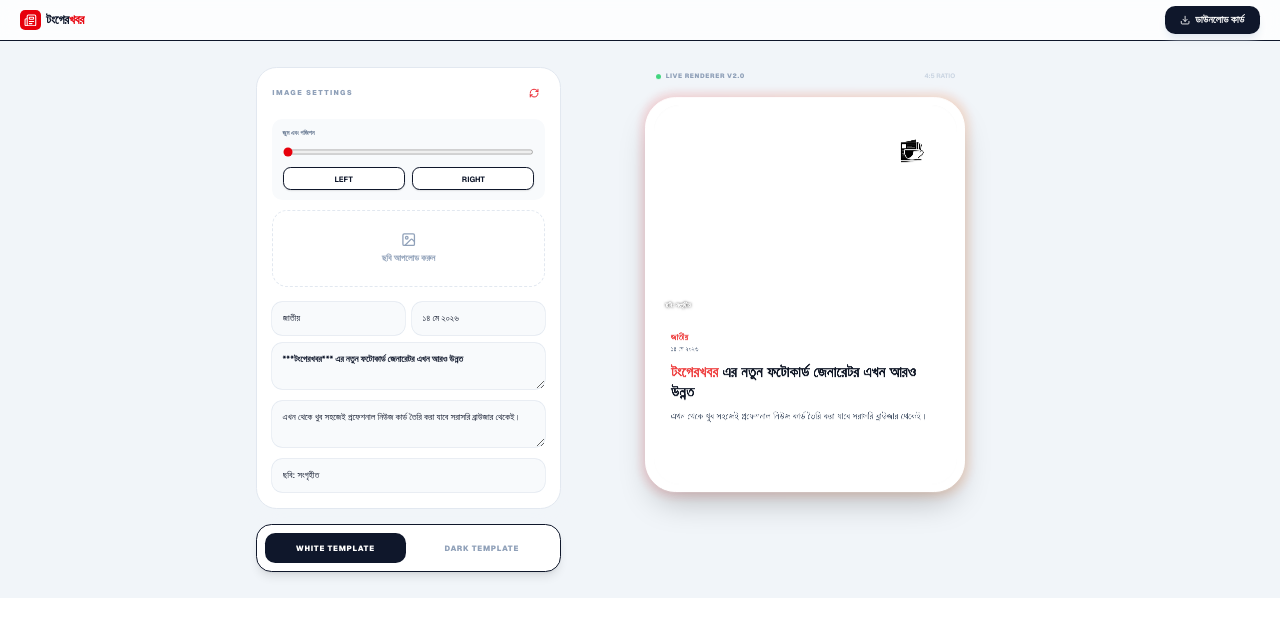
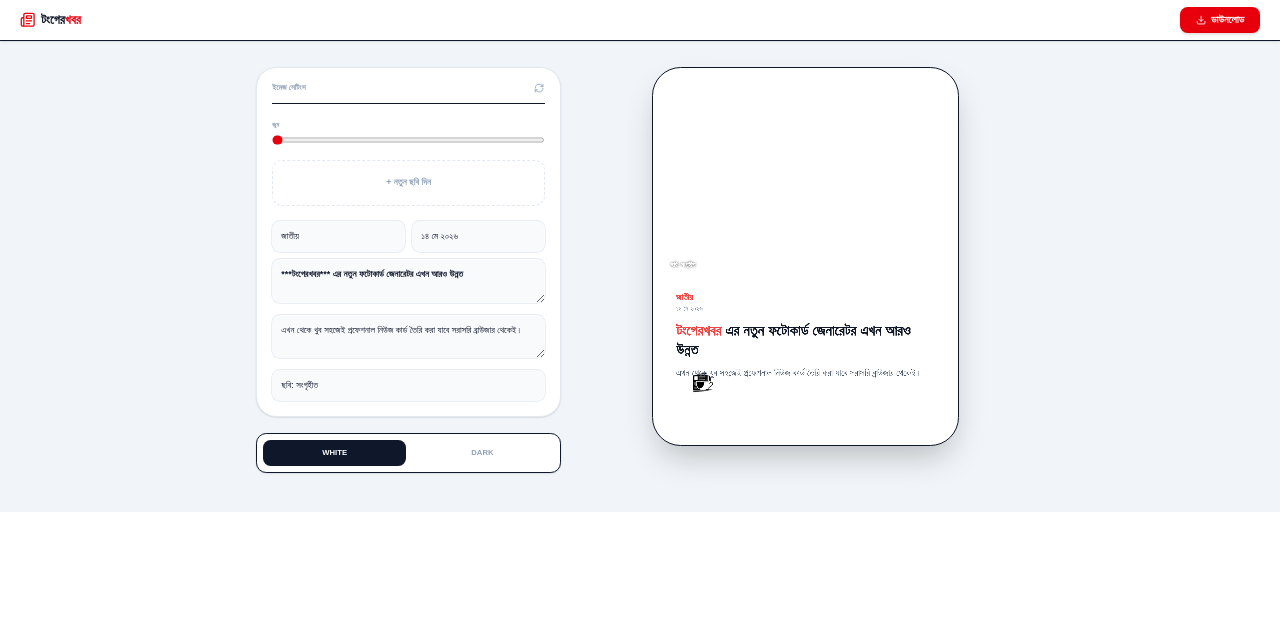
Before and after one commit to Fahim-hash/portfolio, a Next.js app: page /tongerkhobor in a window 1280 px wide. Shown: the top 636 px of the page. Built offline with nearby package versions, Linux system fonts and the light colour scheme.

Commit message:
Update page.tsx

```diff
--- a/app/tongerkhobor/page.tsx
+++ b/app/tongerkhobor/page.tsx
@@ -97,8 +97,9 @@ export default function PhotocardGenerator() {
     ctx.fillRect(0, 0, W, H)
 
     // 2. Image Drawing
+    const imageBottomLimit = H * 0.55
     if (image) {
-      const targetH = H * 0.55
+      const targetH = imageBottomLimit
       const imgRatio = image.width / image.height
       let drawW = W * imageZoom
       let drawH = (W / imgRatio) * imageZoom
@@ -128,21 +129,27 @@ export default function PhotocardGenerator() {
       }
     }
 
-    // 3. Watermark / Logo (TOP RIGHT পজিশন - ফিক্সড)
+    // 3. Logo (নিচে বাম পাশে - ফিক্সড)
     if (logoImg) {
       ctx.save()
-      // হোয়াইট মোডে লোগো কালো হবে
       if (template === 'minimal') ctx.filter = 'invert(1) contrast(200%)'
 
-      const logoW = 220 // একটু বড় লোগো
+      const logoW = 200
       const logoH = (logoImg.height / logoImg.width) * logoW
-      // টপ-রাইট কর্নারে পজিশন
-      ctx.drawImage(logoImg, W - logoW - 50, 50, logoW, logoH)
+      // একদম নিচে বাম পাশে পজিশন
+      ctx.drawImage(logoImg, 60, H - logoH - 60, logoW, logoH)
       ctx.restore()
     }
 
-    // 4. Category & Date
-    const contentY = (H * 0.55) + 70
+    // 4. Photo Credit (লোগোর সাথে যাতে না লাগে তাই ইমেজের একটু উপরে সরানো হয়েছে)
+    ctx.fillStyle = '#FFFFFF'
+    ctx.font = 'bold 22px Arial'
+    ctx.shadowColor = 'rgba(0,0,0,0.8)'; ctx.shadowBlur = 8;
+    ctx.fillText(photoCredit, 40, imageBottomLimit - 30)
+    ctx.shadowBlur = 0
+
+    // 5. Category & Date
+    const contentY = imageBottomLimit + 70
     ctx.textBaseline = 'top'
     ctx.textAlign = 'left'
 
@@ -154,11 +161,11 @@ export default function PhotocardGenerator() {
     ctx.font = '24px Arial'
     ctx.fillText(date, 60, contentY + 45)
 
-    // 5. Headline
+    // 6. Headline
     const headY = contentY + 115
     const headHeight = drawHeadline(ctx, headline, 60, headY, W - 120, headlineSize * 1.3)
 
-    // 6. Subtext
+    // 7. Subtext
     if (subtext) {
       ctx.fillStyle = template === 'minimal' ? '#475569' : '#cbd5e1'
       ctx.font = '34px Arial'
@@ -179,96 +186,69 @@ export default function PhotocardGenerator() {
       ctx.fillText(line, 60, subTextY)
     }
 
-    // 7. Photo Credit (বটম লেফট - ইমেজের উপরে)
-    ctx.fillStyle = '#FFFFFF'
-    ctx.font = 'bold 22px Arial'
-    ctx.shadowColor = 'rgba(0,0,0,0.8)'; ctx.shadowBlur = 8;
-    ctx.fillText(photoCredit, 40, (H * 0.55) - 40)
-    ctx.shadowBlur = 0
-
   }, [template, category, date, headline, subtext, photoCredit, image, imagePos, imageZoom, headlineSize, logoImg])
 
   useEffect(() => { render() }, [render])
 
   return (
-    <div className="min-h-screen bg-[#F1F5F9] text-slate-900 font-sans">
-      <header className="bg-white/80 backdrop-blur-md border-b sticky top-0 z-30 px-8 h-16 flex items-center justify-between">
+    <div className="min-h-screen bg-[#F1F5F9] text-slate-900">
+      <header className="bg-white border-b sticky top-0 z-30 px-8 h-16 flex items-center justify-between shadow-sm">
         <div className="flex items-center gap-2">
-          <div className="bg-red-600 p-1.5 rounded-lg">
-            <Newspaper className="text-white w-5 h-5" />
-          </div>
-          <h1 className="text-xl font-black tracking-tight">টংগের<span className="text-red-600">খবর</span></h1>
+          <Newspaper className="text-red-600 w-6 h-6" />
+          <h1 className="text-xl font-black">টংগের<span className="text-red-600">খবর</span></h1>
         </div>
         <button onClick={() => {
           const link = document.createElement('a')
-          link.download = `tongerkhobor_${Date.now()}.png`
+          link.download = `card_${Date.now()}.png`
           link.href = canvasRef.current?.toDataURL('image/png', 1.0) || ''
           link.click()
-        }} className="bg-slate-900 hover:bg-black text-white px-6 py-2.5 rounded-2xl font-bold flex items-center gap-2 transition-all active:scale-95 shadow-lg shadow-slate-200">
-          <Download className="w-4 h-4" /> ডাউনলোড কার্ড
+        }} className="bg-red-600 text-white px-6 py-2 rounded-xl font-bold flex items-center gap-2 transition-transform active:scale-95 shadow-md">
+          <Download className="w-4 h-4" /> ডাউনলোড
         </button>
       </header>
 
       <main className="max-w-7xl mx-auto p-6 lg:p-10 grid grid-cols-1 lg:grid-cols-12 gap-10">
-        {/* লজিক প্যানেল */}
         <div className="lg:col-span-5 space-y-6">
-          <div className="bg-white p-6 rounded-[2rem] border border-slate-200 shadow-xl shadow-slate-100 space-y-6">
-            <div className="flex items-center justify-between">
-               <span className="text-[11px] font-black uppercase tracking-[0.2em] text-slate-400">Image Settings</span>
-               <button onClick={() => {setImagePos({x:0, y:0}); setImageZoom(1)}} className="text-red-600 hover:bg-red-50 p-2 rounded-full transition-colors">
+          <div className="bg-white p-6 rounded-[2rem] border border-slate-200 shadow-sm space-y-6">
+            <div className="flex items-center justify-between border-b pb-4">
+               <span className="text-xs font-black uppercase text-slate-400">ইমেজ সেটিংস</span>
+               <button onClick={() => {setImagePos({x:0, y:0}); setImageZoom(1)}} className="text-slate-400 hover:text-red-600 transition-colors">
                   <RefreshCw className="w-4 h-4" />
                </button>
             </div>
 
             <div className="space-y-4">
-              <div className="bg-slate-50 p-4 rounded-2xl">
-                <label className="text-[10px] font-bold text-slate-500 uppercase mb-3 block">জুম এবং পজিশন</label>
-                <input type="range" min="1" max="4" step="0.01" value={imageZoom} onChange={e => setImageZoom(parseFloat(e.target.value))} className="w-full accent-red-600 mb-4" />
-                <div className="grid grid-cols-2 gap-3">
-                   <button onMouseDown={() => setImagePos(p => ({...p, x: p.x - 30}))} className="bg-white border py-2 rounded-xl text-xs font-bold shadow-sm active:bg-slate-100">LEFT</button>
-                   <button onMouseDown={() => setImagePos(p => ({...p, x: p.x + 30}))} className="bg-white border py-2 rounded-xl text-xs font-bold shadow-sm active:bg-slate-100">RIGHT</button>
-                </div>
+              <div>
+                <label className="text-[10px] font-bold text-slate-400 uppercase mb-2 block">জুম</label>
+                <input type="range" min="1" max="4" step="0.01" value={imageZoom} onChange={e => setImageZoom(parseFloat(e.target.value))} className="w-full accent-red-600" />
               </div>
-
               <input ref={fileInputRef} type="file" hidden onChange={handleImageUpload} />
-              <button onClick={() => fileInputRef.current?.click()} className="w-full py-8 border-2 border-dashed border-slate-200 rounded-3xl text-slate-400 font-bold text-sm hover:border-red-300 hover:bg-red-50 transition-all flex flex-col items-center gap-2">
-                <ImageIcon className="w-6 h-6" />
-                ছবি আপলোড করুন
+              <button onClick={() => fileInputRef.current?.click()} className="w-full py-6 border-2 border-dashed border-slate-200 rounded-2xl text-slate-400 font-bold text-sm hover:bg-slate-50">
+                + নতুন ছবি দিন
               </button>
             </div>
 
             <div className="space-y-3">
                <div className="grid grid-cols-2 gap-3">
-                  <input type="text" placeholder="বিভাগ" value={category} onChange={e => setCategory(e.target.value)} className="bg-slate-50 p-4 rounded-2xl text-sm border-none ring-1 ring-slate-200 focus:ring-2 focus:ring-red-500 transition-all" />
-                  <input type="text" placeholder="তারিখ" value={date} onChange={e => setDate(e.target.value)} className="bg-slate-50 p-4 rounded-2xl text-sm border-none ring-1 ring-slate-200 focus:ring-2 focus:ring-red-500 transition-all" />
+                  <input type="text" placeholder="বিভাগ" value={category} onChange={e => setCategory(e.target.value)} className="bg-slate-50 p-3.5 rounded-xl text-sm border-none ring-1 ring-slate-200 focus:ring-2 focus:ring-red-500" />
+                  <input type="text" placeholder="তারিখ" value={date} onChange={e => setDate(e.target.value)} className="bg-slate-50 p-3.5 rounded-xl text-sm border-none ring-1 ring-slate-200 focus:ring-2 focus:ring-red-500" />
                </div>
-               <textarea rows={2} placeholder="শিরোনাম (***বোল্ড***)" value={headline} onChange={e => setHeadline(e.target.value)} className="w-full bg-slate-50 p-4 rounded-2xl text-sm border-none ring-1 ring-slate-200 focus:ring-2 focus:ring-red-500 font-bold" />
-               <textarea rows={2} placeholder="উপ-শিরোনাম" value={subtext} onChange={e => setSubtext(e.target.value)} className="w-full bg-slate-50 p-4 rounded-2xl text-sm border-none ring-1 ring-slate-200 focus:ring-2 focus:ring-red-500" />
-               <input type="text" placeholder="ছবি ক্রেডিট" value={photoCredit} onChange={e => setPhotoCredit(e.target.value)} className="w-full bg-slate-50 p-4 rounded-2xl text-sm border-none ring-1 ring-slate-200 focus:ring-2 focus:ring-red-500" />
+               <textarea rows={2} placeholder="শিরোনাম" value={headline} onChange={e => setHeadline(e.target.value)} className="w-full bg-slate-50 p-3.5 rounded-xl text-sm border-none ring-1 ring-slate-200 focus:ring-2 focus:ring-red-500 font-bold" />
+               <textarea rows={2} placeholder="উপ-শিরোনাম" value={subtext} onChange={e => setSubtext(e.target.value)} className="w-full bg-slate-50 p-3.5 rounded-xl text-sm border-none ring-1 ring-slate-200 focus:ring-2 focus:ring-red-500" />
+               <input type="text" placeholder="ক্রেডিট" value={photoCredit} onChange={e => setPhotoCredit(e.target.value)} className="w-full bg-slate-50 p-3.5 rounded-xl text-sm border-none ring-1 ring-slate-200 focus:ring-2 focus:ring-red-500" />
             </div>
           </div>
 
-          <div className="bg-white p-3 rounded-3xl shadow-lg border flex gap-2">
-             <button onClick={() => setTemplate('minimal')} className={`flex-1 py-4 rounded-2xl font-black text-xs uppercase tracking-widest transition-all ${template === 'minimal' ? 'bg-slate-900 text-white' : 'text-slate-400 hover:bg-slate-50'}`}>White Template</button>
-             <button onClick={() => setTemplate('dark_overlay')} className={`flex-1 py-4 rounded-2xl font-black text-xs uppercase tracking-widest transition-all ${template === 'dark_overlay' ? 'bg-red-600 text-white shadow-lg shadow-red-200' : 'text-slate-400 hover:bg-slate-50'}`}>Dark Template</button>
+          <div className="bg-white p-2.5 rounded-2xl shadow-sm border flex gap-2">
+             <button onClick={() => setTemplate('minimal')} className={`flex-1 py-3 rounded-xl font-bold text-xs uppercase ${template === 'minimal' ? 'bg-slate-900 text-white' : 'text-slate-400'}`}>White</button>
+             <button onClick={() => setTemplate('dark_overlay')} className={`flex-1 py-3 rounded-xl font-bold text-xs uppercase ${template === 'dark_overlay' ? 'bg-red-600 text-white' : 'text-slate-400'}`}>Dark</button>
           </div>
         </div>
 
-        {/* প্রিভিউ প্যানেল */}
-        <div className="lg:col-span-7 flex flex-col items-center">
-          <div className="sticky top-28 w-full max-w-[500px]">
-            <div className="flex items-center justify-between mb-6 px-4">
-               <div className="flex items-center gap-2">
-                  <div className="w-2 h-2 rounded-full bg-green-500 animate-pulse" />
-                  <span className="text-[10px] font-black text-slate-400 uppercase tracking-widest">Live Renderer v2.0</span>
-               </div>
-               <span className="text-[10px] font-bold text-slate-300">4:5 RATIO</span>
-            </div>
-            <div className="relative group">
-               <div className="absolute -inset-1 bg-gradient-to-r from-red-500 to-orange-500 rounded-[3rem] blur opacity-20 group-hover:opacity-40 transition duration-1000"></div>
-               <div className="relative bg-white p-3 rounded-[3rem] shadow-2xl border border-white">
-                  <canvas ref={canvasRef} className="w-full h-auto rounded-[2.5rem] shadow-inner" />
-               </div>
+        <div className="lg:col-span-7 flex justify-center">
+          <div className="sticky top-28 w-full max-w-[480px]">
+            <div className="bg-white p-3 rounded-[2.8rem] shadow-2xl border">
+               <canvas ref={canvasRef} className="w-full h-auto rounded-[2.3rem]" />
             </div>
           </div>
         </div>
```
